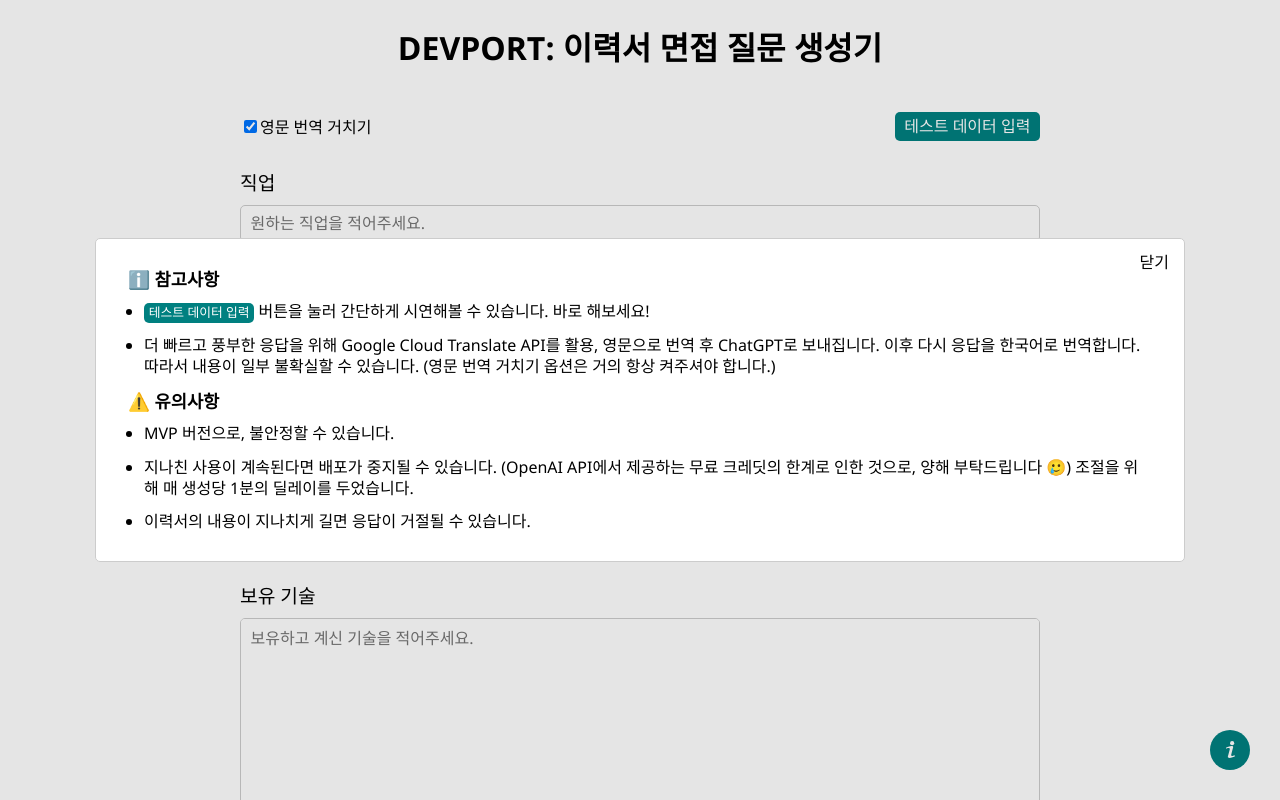
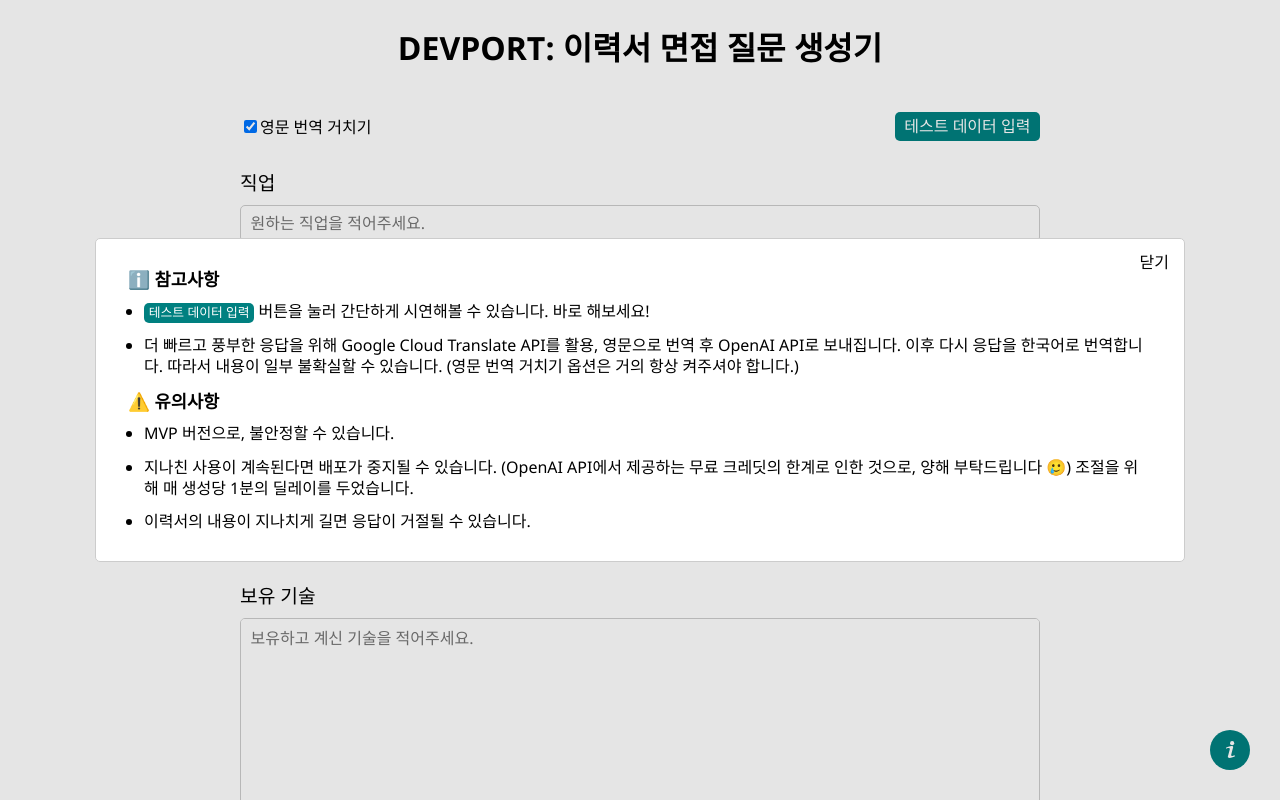
Before and after one commit to custardcream98/DevPort, a Next.js app: page / in a window 1280 px wide. Both pictures are taken after a click on the button 1230 px from the left and 750 px from the top of the page. Shown: the top 800 px of the page. Built offline with nearby package versions, Linux system fonts and the light colour scheme.

Commit message:
Chore: change incorrect information about service

```diff
--- a/src/components/InfoModal.tsx
+++ b/src/components/InfoModal.tsx
@@ -65,7 +65,7 @@ const InfoModal = ({ isOpened, toggleModal }: Props) => {
           </li>
           <li>
             더 빠르고 풍부한 응답을 위해 Google Cloud Translate API를 활용,
-            영문으로 번역 후 ChatGPT로 보내집니다. 이후 다시 응답을 한국어로
+            영문으로 번역 후 OpenAI API로 보내집니다. 이후 다시 응답을 한국어로
             번역합니다. 따라서 내용이 일부 불확실할 수 있습니다. (영문 번역
             거치기 옵션은 거의 항상 켜주셔야 합니다.)
           </li>
```
Also changed, not shown: 1 other file (tests, documents, lock files or other folders).
